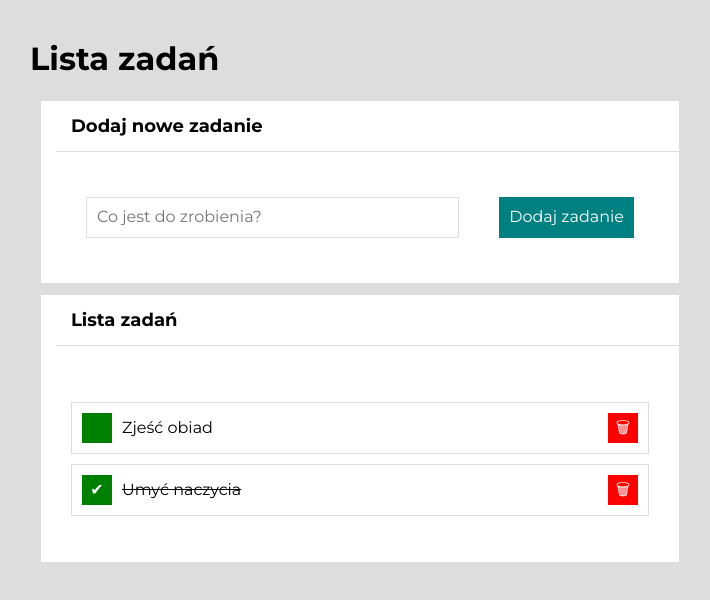
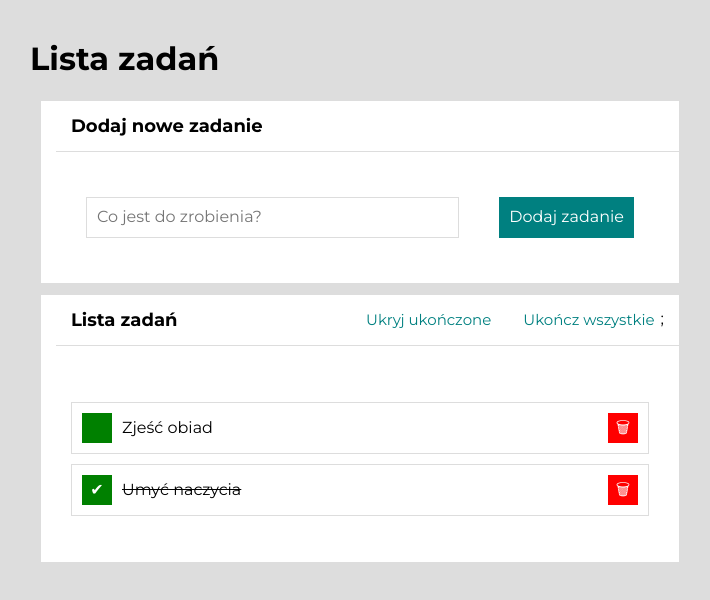
Before and after one commit to karoldytman/todos-list-react, a React (Create React App) app: page / in a window 1280 px wide. Shown: the top 600 px of the page, without its empty margins (280-990 px from the left). Built offline with nearby package versions, Linux system fonts and the light colour scheme.

Commit message:
fixes in react

```diff
--- a/src/App.js
+++ b/src/App.js
@@ -26,7 +26,7 @@ const toggleTaskDone = (id) => {
 
     return task;
   }));
-}
+};
 const setAllDone = () => {
   setTasks(tasks => tasks.map(task => ({...task, done: true,})))
 };
@@ -49,9 +49,10 @@ id: tasks.length === 0 ? 1 : task[task.length - 1].id + 1,
     hideDoneTask={hideDoneTask}
     removeTask={removeTask}
     toggleTaskDone={toggleTaskDone} />}
-   ExContent={<Buttons
+    exContent={<Buttons
     tasks={tasks} hideDoneTask={hideDoneTask}
-    toggleHideDoneTask={toggleHideDoneTask} setAllDone={setAllDone} />}
+    toggleHideDoneTask={toggleHideDoneTask} setAllDone={setAllDone} />
+  }
   />
 
 </Container>
--- a/src/Buttons/style.css
+++ b/src/Buttons/style.css
@@ -27,6 +27,6 @@
     }
 }
 
-.completeAllButton:disabled {
+.buttons__button:disabled {
     color: rgb(203, 201, 201)
 }
--- a/src/Tasks/index.js
+++ b/src/Tasks/index.js
@@ -3,7 +3,7 @@ import "./style.css";
 const Tasks = ({ tasks, hideDoneTask, removeTask, toggleTaskDone }) => (
 <ul className = "tasks">
         {tasks.map(task => (
-        <li key ={task.id}
+        <li key={task.id}
             className ={`tasks__item ${task.done && hideDoneTask === true ? "tasks__item--hiden" : ""}`}>
             <button className ="tasks__button tasks__button--done" onClick={() => toggleTaskDone(task.id)}>{task.done ? "✔" : ""}</button>
             <span className ={`tasks__Content ${task.done ? "task__content--done" : ""}`}>{task.content}</span>
```
